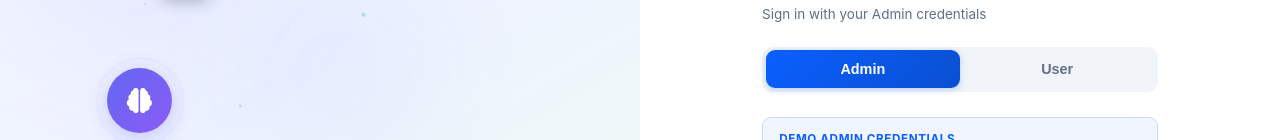
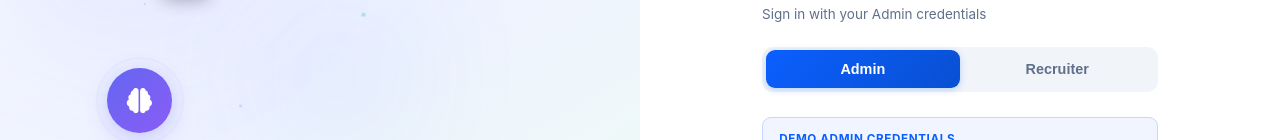
Before and after one commit to quantumdataleapai-dot/resume-fe, a React (Create React App) app: page /login in a window 1280 px wide. Shown: the part 219-359 px from the top of the page. Built offline with nearby package versions, Linux system fonts and the light colour scheme.

Commit message:
update-8

```diff
--- a/src/components/ResumeDetailModal.js
+++ b/src/components/ResumeDetailModal.js
@@ -114,7 +114,7 @@ const ResumeDetailModal = ({ resume, isOpen, onClose, handleDownload, onDelete,
     setShowDeleteConfirm(false);
     try {
       const response = await axios.delete(
-        `http://10.30.0.104:8010/api/resumes/${resume.id}/delete`
+        `https://app.abhinay.online/api/resumes/${resume.id}/delete`
       );
       if (response.data?.success) {
         if (onDelete) {
@@ -137,7 +137,7 @@ const ResumeDetailModal = ({ resume, isOpen, onClose, handleDownload, onDelete,
 
       // Fetch the resume file from the backend using axios
       const response = await axios.get(
-        `http://10.30.0.104:8010/api/resumes/download/${resume.id}`,
+        `https://app.abhinay.online/api/resumes/download/${resume.id}`,
         {
           responseType: "blob",
           headers: {
--- a/src/config/apiConfig.js
+++ b/src/config/apiConfig.js
@@ -1,7 +1,7 @@
 // API Configuration for Frontend-to-Python Backend Communication
 const API_CONFIG = {
   // Python backend URL
-  BASE_URL: "http://10.30.0.104:8010/api", // Force to use the new URL
+  BASE_URL: "https://app.abhinay.online/api", // Force to use the new URL
 
   // Clean API Endpoints for Python Backend
   ENDPOINTS: {
--- a/src/pages/DashboardNew.js
+++ b/src/pages/DashboardNew.js
@@ -309,7 +309,7 @@ export default function DashboardNew() {
 
     try {
       const response = await fetch(
-        `http://10.30.0.104:8010/api/resumes/${resumeId}/delete`,
+        `https://app.abhinay.online/api/resumes/${resumeId}/delete`,
         {
           method: "DELETE",
           headers: {
@@ -445,7 +445,7 @@ export default function DashboardNew() {
 
         console.log("Uploading files for processing...");
         const response = await fetch(
-          "http://10.30.0.104:8010/api/jobs/process-file-and-match",
+          "https://app.abhinay.online/api/jobs/process-file-and-match",
           {
             method: "POST",
             body: formData,
@@ -553,7 +553,7 @@ export default function DashboardNew() {
     try {
       setError(null);
       const response = await fetch(
-        "http://10.30.0.104:8010/api/resumes/download-all?format=zip",
+        "https://app.abhinay.online/api/resumes/download-all?format=zip",
         {
           method: "POST",
           headers: {
@@ -611,7 +611,7 @@ export default function DashboardNew() {
         files.forEach((f) => formData.append("files", f));
 
         try {
-          const resp = await fetch("http://10.30.0.104:8010/api/resumes/upload", {
+          const resp = await fetch("https://app.abhinay.online/api/resumes/upload", {
             method: "POST",
             body: formData,
           });
--- a/src/pages/Login.js
+++ b/src/pages/Login.js
@@ -335,12 +335,12 @@ const LoginPage = () => {
               </div>
               <h2 style={{ fontSize: 28, fontWeight: 700, color: t.text, marginBottom: 10 }}>Sign In</h2>
               <p style={{ fontSize: 15, color: t.textSec, marginBottom: 28 }}>
-                {selectedRole === "user" ? (
+                {selectedRole === "recruiter" ? (
                   <>Don't have an account yet?{" "}<button onClick={openSignup} style={{ background: "none", border: "none", color: "#0b5fff", fontWeight: 600, cursor: "pointer", textDecoration: "underline" }}>Sign Up</button></>
                 ) : "Sign in with your Admin credentials"}
               </p>
               <div style={{ display: "flex", background: t.toggleBg, borderRadius: 12, padding: 4, marginBottom: 28 }}>
-                {["admin", "user"].map((r) => (
+                {["admin", "recruiter"].map((r) => (
                   <button key={r} type="button" onClick={() => { setSelectedRole(r); setErrorMessage(""); setUsername(""); setPassword(""); }}
                     style={{ flex: 1, padding: "12px 20px", borderRadius: 10, border: "none", fontSize: 16, fontWeight: 600, cursor: "pointer", transition: "all 0.2s",
                       background: selectedRole === r ? "linear-gradient(135deg, #0b5fff, #0950d1)" : "transparent",
@@ -379,7 +379,7 @@ const LoginPage = () => {
                   style={{ width: "100%", height: 54, background: isLoading ? "#5b8dff" : "linear-gradient(135deg, #0b5fff, #0950d1)", color: "#fff", border: "none", borderRadius: 10, fontSize: 17, fontWeight: 700, cursor: isLoading ? "not-allowed" : "pointer", textTransform: "uppercase", letterSpacing: "0.05em" }}>
                   {isLoading ? "SIGNING IN..." : "SIGN IN"}
                 </button>
-                {selectedRole === "user" && (
+                {selectedRole === "recruiter" && (
                   <>
                     <div style={{ position: "relative", margin: "24px 0" }}>
                       <div style={{ position: "absolute", top: "50%", left: 0, right: 0, height: 1, background: t.divider }}></div>
--- a/src/services/apiService.js
+++ b/src/services/apiService.js
@@ -5,7 +5,7 @@ import mockApiService, { USE_MOCK_DATA } from "./mockApiService";
 
 // Force axios to use the hardcoded URL
 const apiClient = axios.create({
-  baseURL: "http://10.30.0.104:8010/api", // Explicitly set to avoid any confusion
+  baseURL: "https://app.abhinay.online/api", // Explicitly set to avoid any confusion
   timeout: API_CONFIG.REQUEST_CONFIG.TIMEOUT,
   headers: {
     "Content-Type": "application/json",
--- a/src/utils/AuthContext.js
+++ b/src/utils/AuthContext.js
@@ -35,7 +35,7 @@ export const AuthProvider = ({ children }) => {
       // API returns: { access_token, token_type, role }
       if (response.access_token) {
         // Use the role from API response, fallback to selectedRole
-        const role = response.role === "admin" ? "admin" : "user";
+        const role = response.role === "admin" ? "admin" : "recruiter";
         const loggedInUser = {
           name: email.split("@")[0],
           email,
```
Also changed, not shown: package.json (+6 -6 lines), 1 other file (tests, documents, lock files or other folders).
